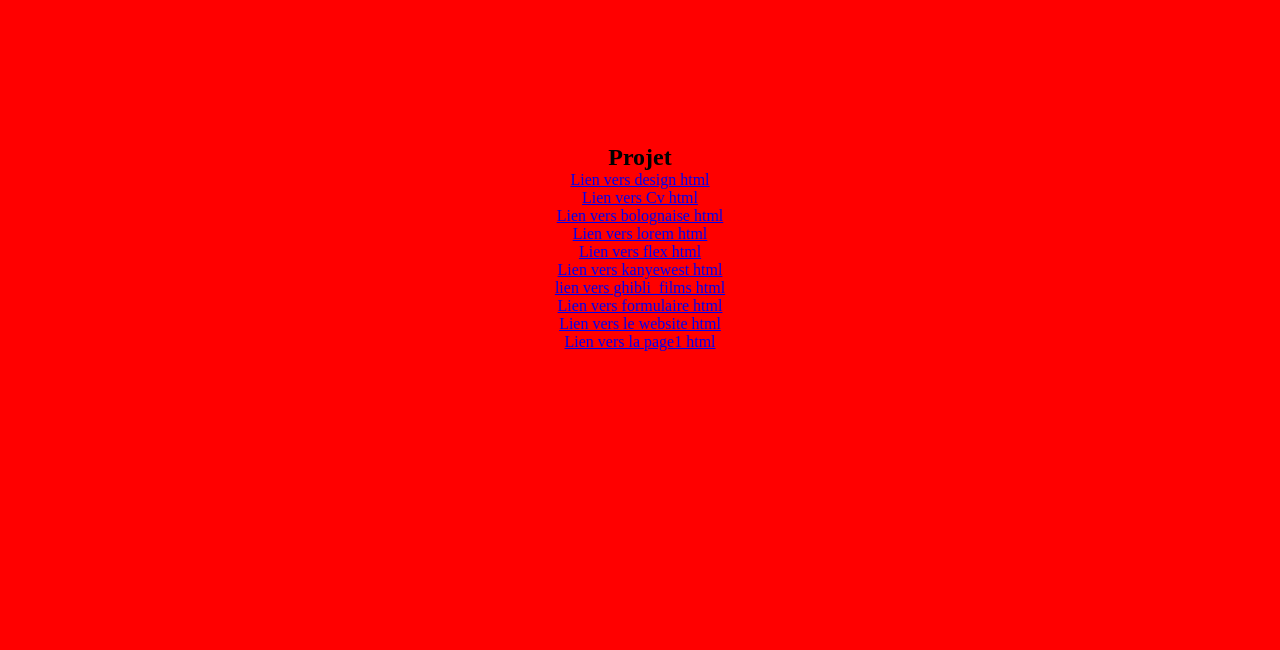
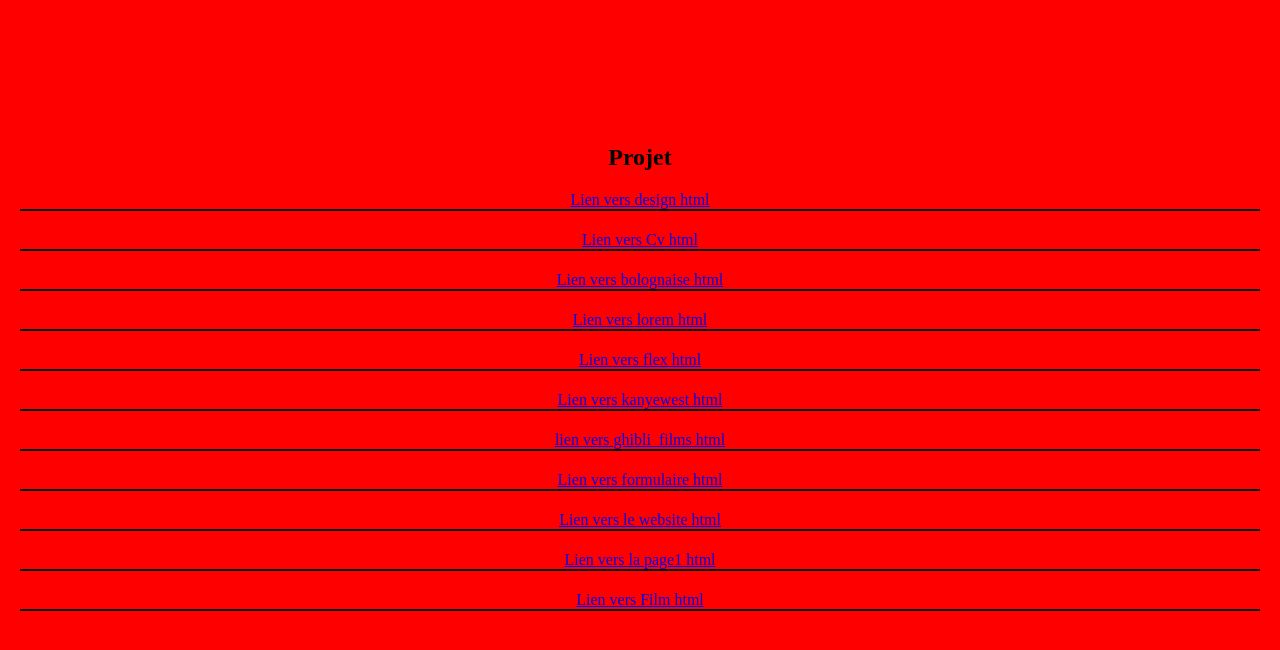
Before and after one commit to Brian9928/Brian9928.github.io, a plain HTML site: page index.html in a window 1280 px wide. Drawn offline with Linux system fonts and the light colour scheme.

Commit message:
ajouté le lien vers film html dans le fichier index

```diff
--- a/index.css
+++ b/index.css
@@ -20,4 +20,8 @@ h1 {
 p {
     color: black;
     align-items: center;
-}
+        border-bottom: 2px solid black;
+        padding-left: 10px;
+        padding-right: 10px;
+        margin: 20px;
+    }
--- a/index.html
+++ b/index.html
@@ -20,6 +20,6 @@
     <p><a href="formulaire.html">Lien vers formulaire html</p>
     <p><a href="website.html">Lien vers le website html</p>
     <p><a href="page1.html">Lien vers la page1 html</p>
-
+<p><a href="Film.html">Lien vers Film html</p>
 </body>
 </html>
```
